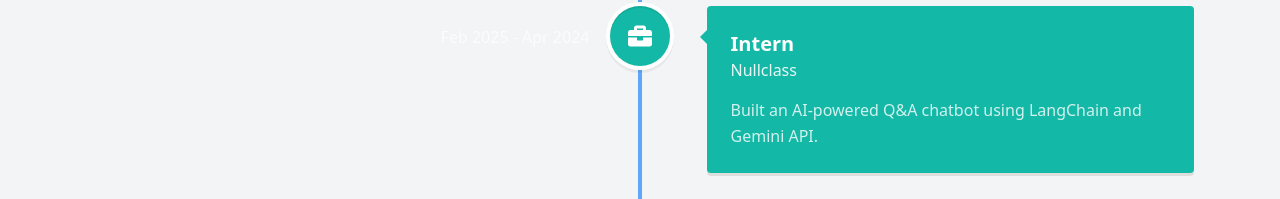
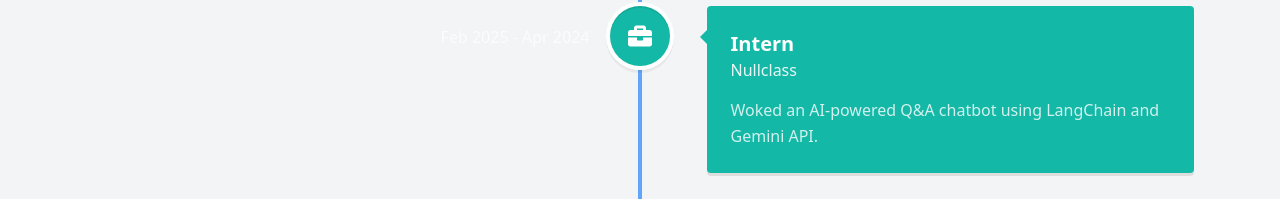
Before and after one commit to meer-aakif-33/Portfolio, a React (Vite) app: page /projects in a window 1280 px wide. Shown: the part 2450-2649 px from the top of the page. Built offline with nearby package versions, Linux system fonts and the light colour scheme.

Commit message:
Update Projects.jsx

```diff
--- a/src/pages/Projects.jsx
+++ b/src/pages/Projects.jsx
@@ -161,7 +161,7 @@
           Nullclass
         </h4>
         <p className="text-white/80">
-          Built an AI-powered Q&A chatbot using LangChain and Gemini API.
+          Woked an AI-powered Q&A chatbot using LangChain and Gemini API.
         </p>
       </VerticalTimelineElement>
 
```
